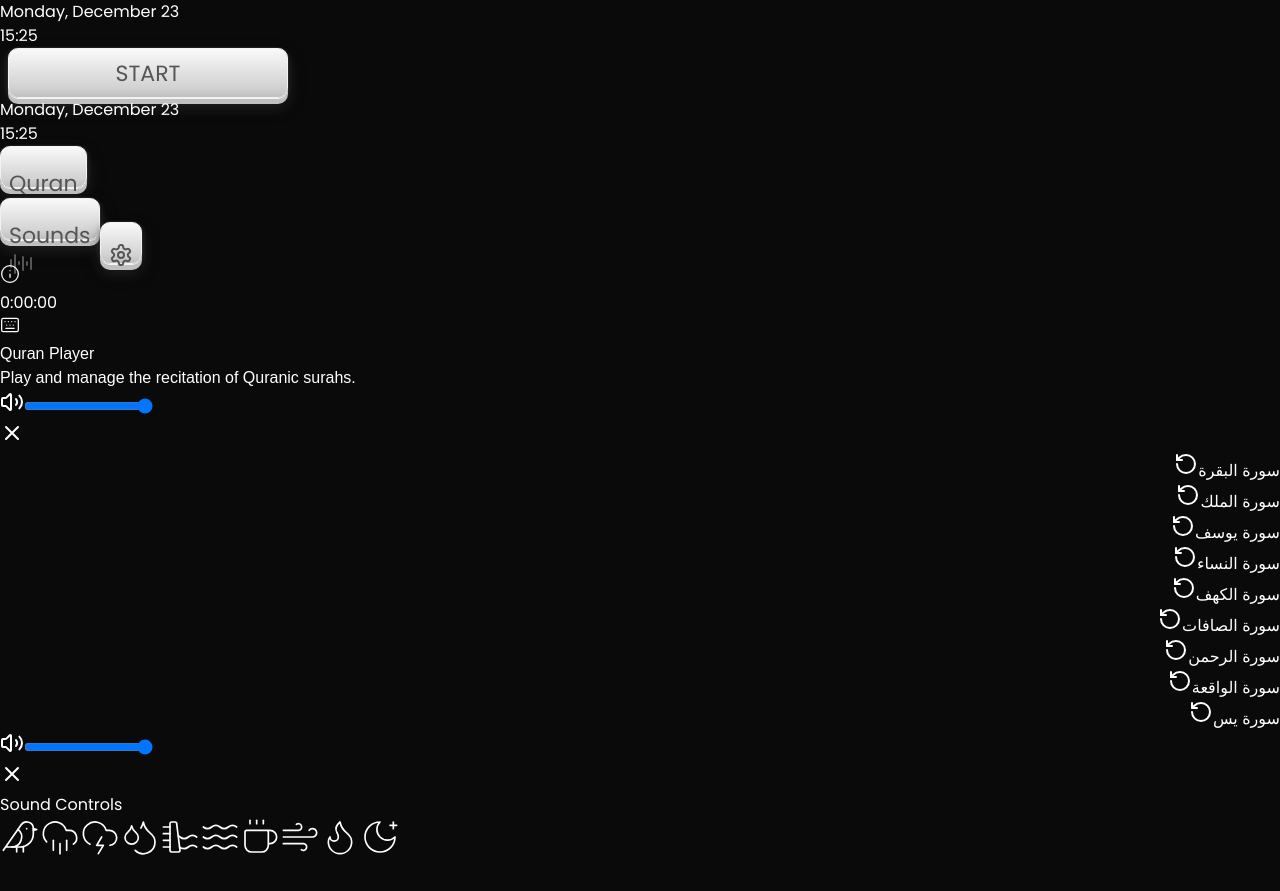
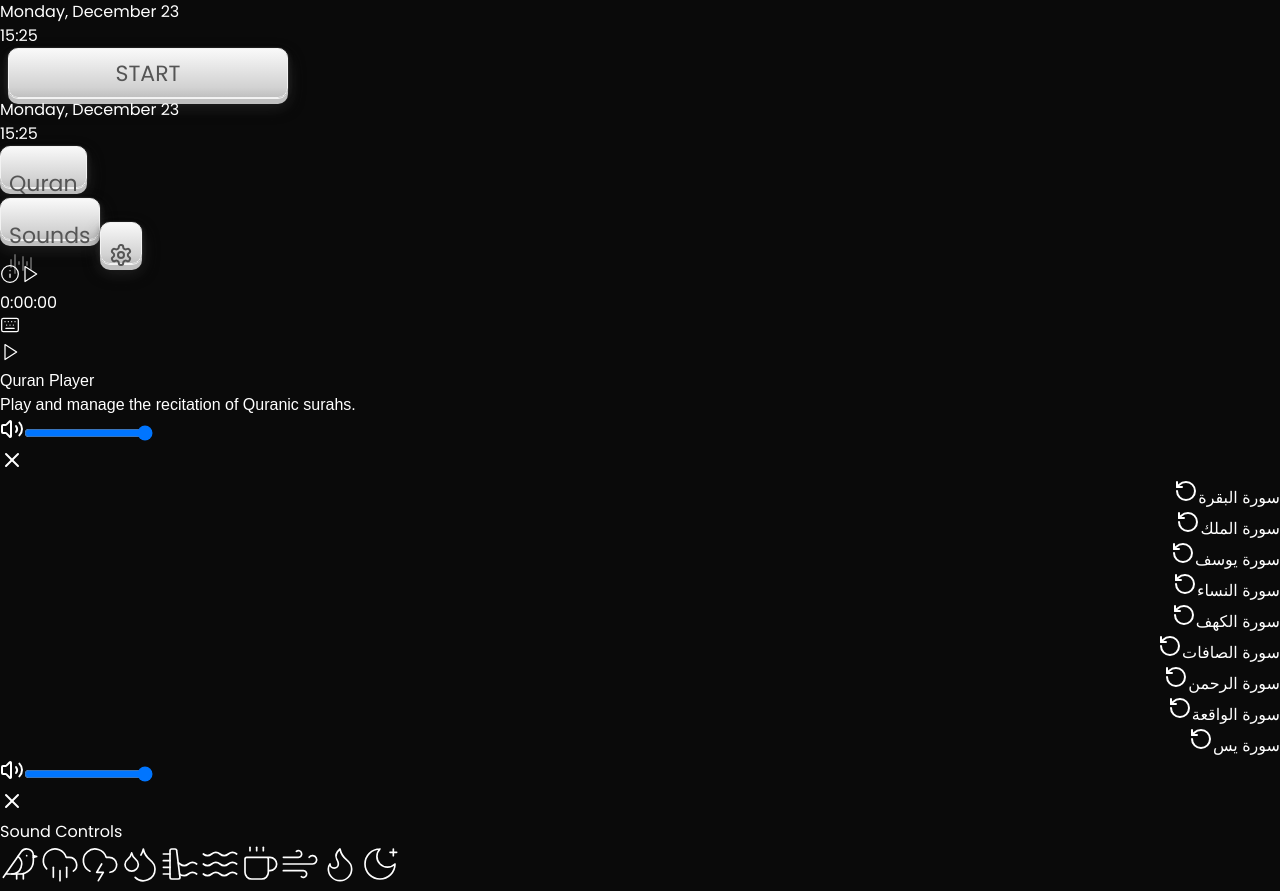
Before and after one commit to heynzar/arehna-peaceful-app, a Next.js app: page / in a window 1280 px wide. Before the commit the page ends 864 px from the top, so only its background shows below. Built offline with nearby package versions, Linux system fonts and the light colour scheme; a web font is replaced by a local one.

Commit message:
⚡feat: add play/pause button and fix deployment

```diff
--- a/src/app/page.tsx
+++ b/src/app/page.tsx
@@ -3,9 +3,10 @@
 import { useEffect, useState, useCallback } from "react";
 import bg from "@/assets/bg.jpeg";
 import {
-  ArrowUpRight,
   Info,
   Keyboard as KeyboardIcon,
+  Pause,
+  Play,
   Settings as SettingsIcon,
 } from "lucide-react";
 import Quran from "@/components/Quran";
@@ -188,9 +189,21 @@ export default function Page() {
           <button
             onClick={() => setIsInfoOpen(true)}
             className="backdrop-blur-sm rounded-lg p-1 border border-white/20 hover:opacity-70 transition-opacity duration-300"
+            aria-label="Open About Section"
+          >
+            <Info size={20} strokeWidth={1.5} />
+          </button>
+
+          <button
+            onClick={() => setIsPlaying((prev) => !prev)}
+            className="hidden lg:block lg:ml-28 backdrop-blur-sm rounded-lg p-1 border border-white/20 hover:opacity-70 transition-opacity duration-300"
             aria-label="Open Keyboard"
           >
-            <Info size={20} strokeWidth={1.5} />
+            {isPlaying ? (
+              <Pause size={20} strokeWidth={1.5} />
+            ) : (
+              <Play size={20} strokeWidth={1.5} />
+            )}
           </button>
 
           <div className="flex items-center gap-2">
@@ -204,6 +217,18 @@ export default function Page() {
               <KeyboardIcon size={20} strokeWidth={1.5} />
             </button>
           </div>
+
+          <button
+            onClick={() => setIsPlaying((prev) => !prev)}
+            className="lg:hidden backdrop-blur-sm rounded-lg p-1 border border-white/20 hover:opacity-70 transition-opacity duration-300"
+            aria-label="Play/Pause button"
+          >
+            {isPlaying ? (
+              <Pause size={20} strokeWidth={1.5} />
+            ) : (
+              <Play size={20} strokeWidth={1.5} />
+            )}
+          </button>
         </div>
         <Keyboard open={isKeyboardOpen} setOpen={setIsKeyboardOpen} />
         <InfoSection open={isInfoOpen} setOpen={setIsInfoOpen} />
--- a/src/components/Info.tsx
+++ b/src/components/Info.tsx
@@ -4,24 +4,10 @@ import { ArrowUpRight, X } from "lucide-react";
 import { SetStateAction } from "react";
 import { ruqaa } from "@/app/font";
 
-interface KeyboardShortcut {
-  action: string;
-  key: string;
-  width?: string;
-}
-
 interface InfoSectionProps {
   open: boolean;
   setOpen: (value: SetStateAction<boolean>) => void;
 }
-
-const shortcuts: KeyboardShortcut[] = [
-  { action: "Play • Pause", key: "Space", width: "!px-6" },
-  { action: "Open/Close Quran Panel", key: "Q" },
-  { action: "Open/Close Sound Library", key: "S" },
-  { action: "Open/Close Preferences", key: "P" },
-  { action: "Open/Close Keyboard Shortcuts", key: "K" },
-];
 
 export default function InfoSection({ open, setOpen }: InfoSectionProps) {
   if (!open) return null;
@@ -29,7 +15,7 @@ export default function InfoSection({ open, setOpen }: InfoSectionProps) {
   return (
     <section
       aria-hidden={!open}
-      aria-labelledby="keyboard-shortcuts-title"
+      aria-labelledby="about-title"
       role="dialog"
       className="flex justify-center items-center absolute inset-0 w-screen h-screen bg-black/20 backdrop-blur-sm px-6"
     >
@@ -38,14 +24,14 @@ export default function InfoSection({ open, setOpen }: InfoSectionProps) {
         role="document"
       >
         <header className="flex items-center">
-          <h2 id="info-title" className="text-white/80">
+          <h2 id="about-title" className="text-white/80">
             About Arehna
           </h2>
 
           <button
             onClick={() => setOpen(false)}
             className="ml-auto rounded-lg bg-zinc-900 p-1 hover:text-white/80"
-            aria-label="Close keyboard shortcuts"
+            aria-label="Close About Section"
           >
             <X />
           </button>
```
